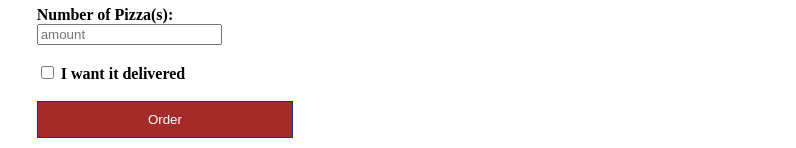
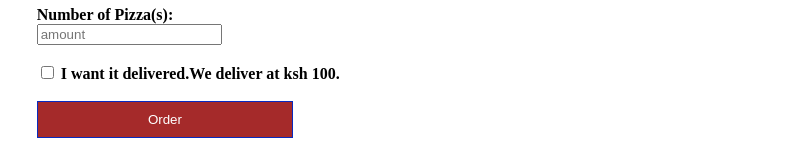
Before and after one commit to Ephraim19/Pizza-delivery, a plain HTML site: page index.html in a window 1280 px wide. Shown: the part 1117-1265 px from the top of the page, without its empty margins (128-924 px from the left). Drawn offline with Linux system fonts and the light colour scheme.

Commit message:
Added pizza delivery price

```diff
--- a/index.html
+++ b/index.html
@@ -74,7 +74,7 @@
         /><br />
         <br />
         <input type="checkbox" id="deliver" name="deliver" value="deliver" />
-        <label for="deliver"> I want it delivered</label> <br />
+        <label for="deliver"> I want it delivered.We deliver at ksh 100.</label> <br />
         <br />
         <input type="button" value="Order" id="submitButton" />
       </form>
```
